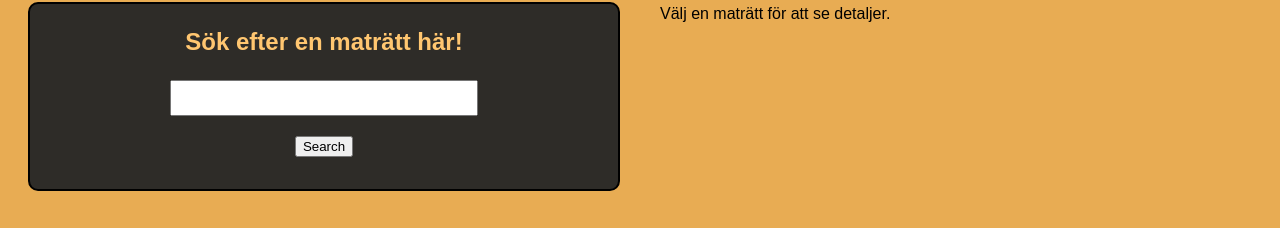
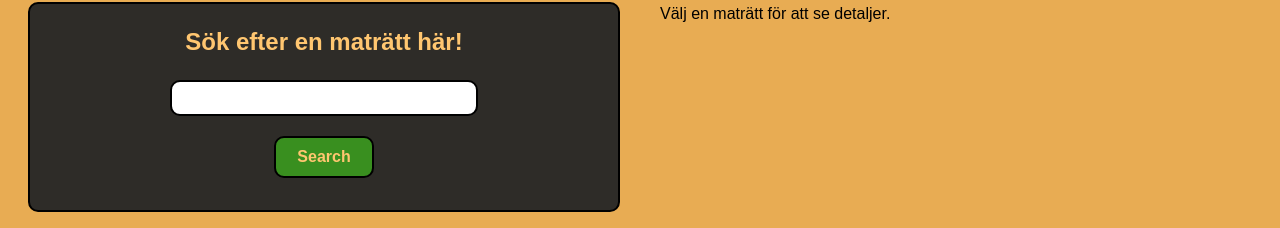
Before and after one commit to ellinorjanssonl/FOODAPI, a React (Vite) app: page / in a window 1280 px wide. Shown: the part 666-894 px from the top of the page. Built offline with nearby package versions, Linux system fonts and the light colour scheme.

Commit message:
button text

```diff
--- a/src/Components/SearchComponent/SearchComponent.css
+++ b/src/Components/SearchComponent/SearchComponent.css
@@ -12,6 +12,8 @@
     width: 300px;
     height: 30px;
     margin-bottom: 20px;
+    border-radius: 10px;
+    border: 2px solid black;
   }
 
   .meals-list {
@@ -44,6 +46,20 @@
 
   .search-info {
     color: rgb(255, 198, 112);
-    font-weight: 700;
+    font-weight: 600;
     margin-bottom: 20px;
   }
+
+  .search-container button {
+    background-color: rgb(57, 143, 31);
+    border: 2px solid black;
+    color:rgb(255, 198, 112);
+    border-radius: 10px;
+    padding: 10px;
+    width: 100px;
+    cursor: pointer;
+    font-weight: 700;
+    font-size: 1rem;
+    font-family: 'Poppins', sans-serif;
+    transition: transform 0.5s ease-in-out;
+  }
```
